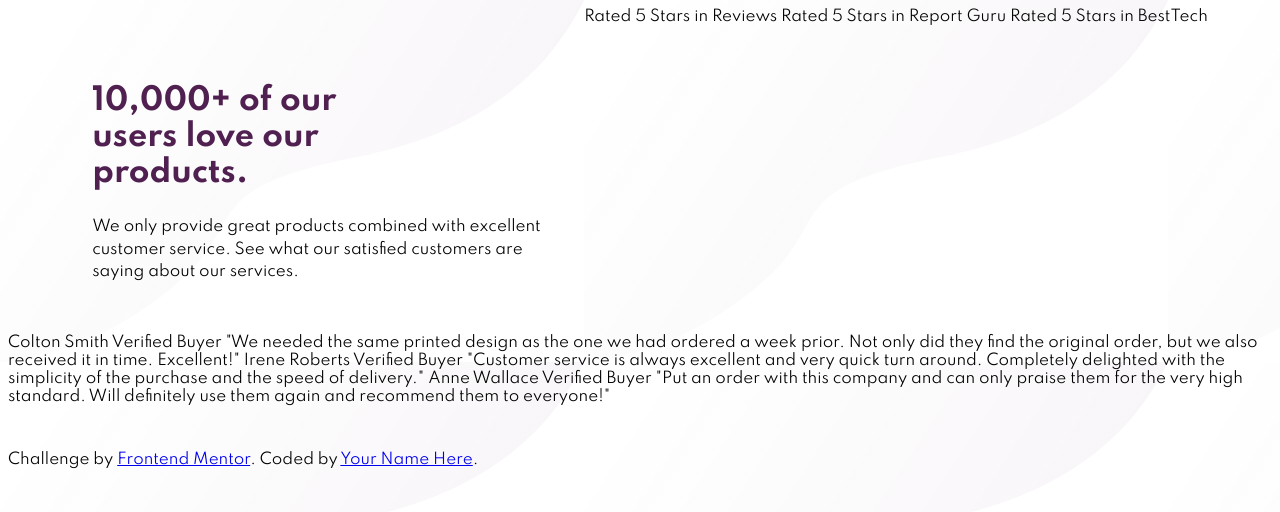
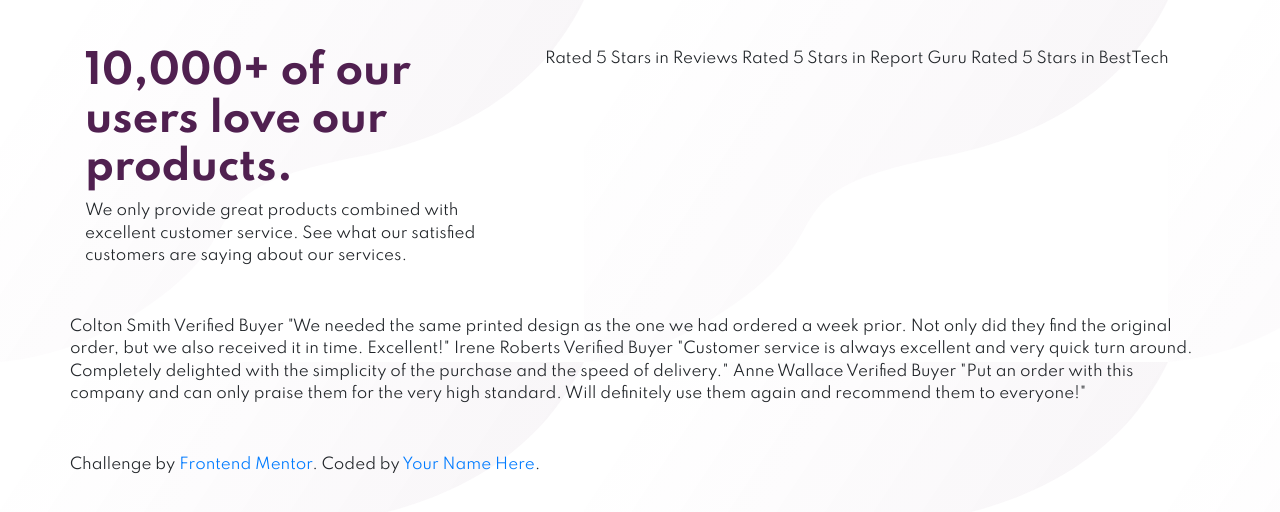
Before and after one commit to kushal-shekhar81/Social-proof-section-challenge, a plain HTML site: page index.html in a window 1280 px wide. Drawn offline with nearby package versions, Linux system fonts and the light colour scheme.

Commit message:
Initial redesign using Bootstrap lol

```diff
--- a/index.html
+++ b/index.html
@@ -1,8 +1,8 @@
 <!DOCTYPE html>
 <html lang="en">
   <head>
-    <meta charset="UTF-8" />
-    <meta name="viewport" content="width=device-width, initial-scale=1.0" />
+    <meta charset="UTF-8">
+    <meta name="viewport" content="width=device-width, initial-scale=1.0, shrink-to-fit=no" >
     <!-- displays site properly based on user's device -->
 
     <link
@@ -11,6 +11,7 @@
       sizes="32x32"
       href="./images/favicon-32x32.png"
     />
+    <link rel="stylesheet" href="https://stackpath.bootstrapcdn.com/bootstrap/4.5.2/css/bootstrap.min.css" integrity="sha384-JcKb8q3iqJ61gNV9KGb8thSsNjpSL0n8PARn9HuZOnIxN0hoP+VmmDGMN5t9UJ0Z" crossorigin="anonymous">
     <link rel="stylesheet" href="styles.css" />
     <link href="https://fonts.googleapis.com/css2?family=Spartan:wght@400;500;700&display=swap" rel="stylesheet">
 
@@ -22,29 +23,24 @@
   </head>
   <body>
 
-    <div  class="container">
+    <div class="container">
 
-      <div class="top-row-1">
+      <div class="row mt-5">
 
-        <div class="col-1">
-          <h1 class="heading"> 10,000+ of our users love our products. </h1>
-          <div class="header-text">
+        <div class="col-5">
+          <h1>10,000+ of our users love our products. </h1>
+
           We only provide great products combined with excellent customer service.
           See what our satisfied customers are saying about our services.
-          </div>
+
         </div>
 
-        <div class="col-2">
           Rated 5 Stars in Reviews
         Rated 5 Stars in Report Guru
         Rated 5 Stars in BestTech
       </div>
 
-
-
-      </div>
-
-
+      <div class="row mt-5">
         Colton Smith
     Verified Buyer
     "We needed the same printed design as the one we had ordered a week prior.
@@ -60,15 +56,28 @@
     Verified Buyer
     "Put an order with this company and can only praise them for the very high
     standard. Will definitely use them again and recommend them to everyone!"
+
       </div>
 
-
-
+    <div class="row mt-5">
       <div class="attribution">
         Challenge by
         <a href="https://www.frontendmentor.io?ref=challenge" target="_blank"
           >Frontend Mentor</a
         >. Coded by <a href="#">Your Name Here</a>.
         </div>
+
+    </div>
+
+
+    </div>
+
+
+
+    <script src="https://code.jquery.com/jquery-3.5.1.slim.min.js" integrity="sha384-DfXdz2htPH0lsSSs5nCTpuj/zy4C+OGpamoFVy38MVBnE+IbbVYUew+OrCXaRkfj" crossorigin="anonymous"></script>
+    <script src="https://cdn.jsdelivr.net/npm/popper.js@1.16.1/dist/umd/popper.min.js" integrity="sha384-9/reFTGAW83EW2RDu2S0VKaIzap3H66lZH81PoYlFhbGU+6BZp6G7niu735Sk7lN" crossorigin="anonymous"></script>
+    <script src="https://stackpath.bootstrapcdn.com/bootstrap/4.5.2/js/bootstrap.min.js" integrity="sha384-B4gt1jrGC7Jh4AgTPSdUtOBvfO8shuf57BaghqFfPlYxofvL8/KUEfYiJOMMV+rV" crossorigin="anonymous"></script>
   </body>
+
+
 </html>
--- a/styles.css
+++ b/styles.css
@@ -7,20 +7,15 @@ body {
 
 h1 {
     color: hsl(300, 43%, 22%);
+    font-weight: 700;
+
 }
 
 p {
-    color: hsl(303, 10%, 53%);
+    color: hsl(300, 43%, 22%);
 }
 
 
-.container {
-    display: flex;
-    flex-direction: column;
-    justify-content: center;
-    align-items: center;
-    margin-bottom: 45px;
-}
 
 .top-row-1 {
     text-align: center;
@@ -34,6 +29,7 @@ p {
 .header-text {
     margin: 25px 25px 50px 20px;
     line-height: 1.5;
+    color: hsl(300, 43%, 22%);
 }
 
 @media only screen and (min-width: 1200px) {
```
Lines whose indentation alone changed are shown as unchanged.
